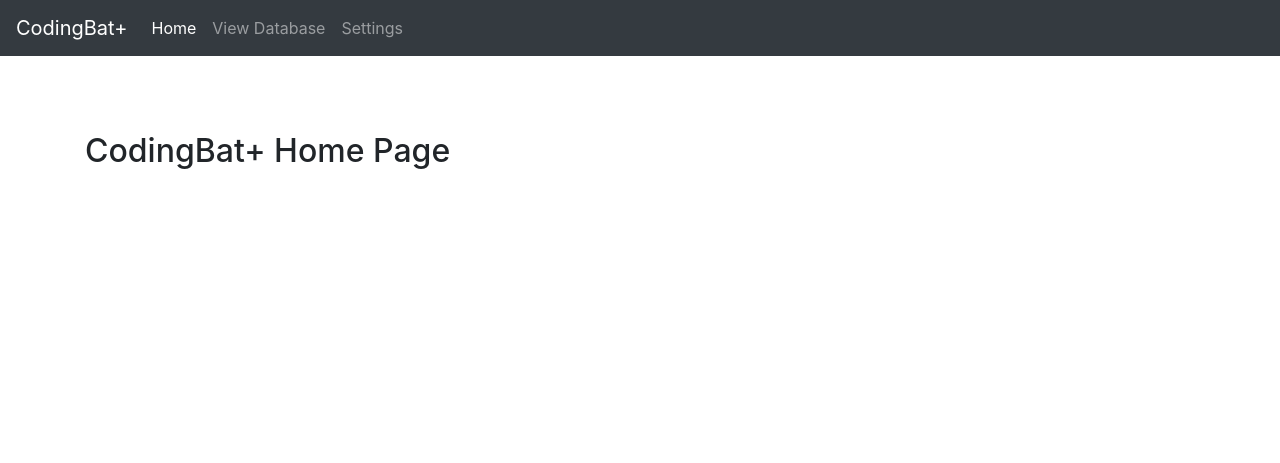
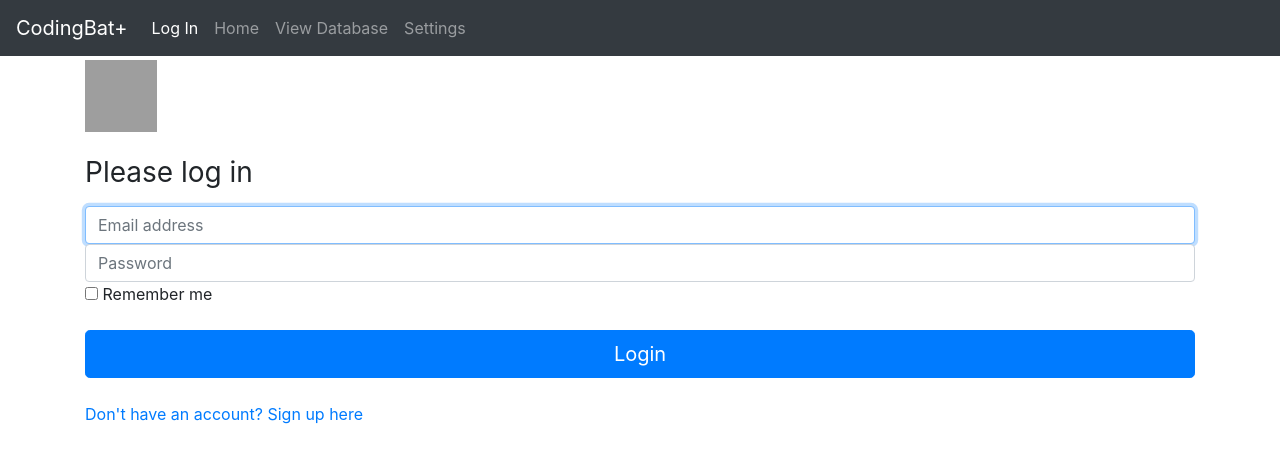
Before and after one commit to adamhorvitz/CodingBatPlus, a Flask app: page / in a window 1280 px wide. Shown: the top 463 px of the page. Run offline with Flask 2, Linux system fonts and the light colour scheme; grey boxes are pictures that could not be loaded.

Commit message:
Added ranking to the scrapes and started login/signup pages

```diff
--- a/app.py
+++ b/app.py
@@ -9,8 +9,6 @@ from flask import Flask, render_template, request, redirect, url_for, flash
 from flask_sqlalchemy import SQLAlchemy
 from requests import Session
 import time
-import atexit
-# from apscheduler.schedulers.background import BackgroundScheduler
 from datetime import datetime, date
 from flask_apscheduler import APScheduler
 
@@ -122,10 +120,28 @@ def database():
             # pprint(student.email + ", " + student.memo + ", " + str(student.points) + ", " + str(student.date))
             # db.session.add(student)
             db.session.add(scrape)
+
             emailList.append([email, memo, points])
 
         db.session.commit()
+        ranking()
+
         # pprint(emailList)
+
+
+def ranking():
+    date = Scrape.query.order_by(Scrape.date).first().date
+    scrapes = Scrape.query.order_by(Scrape.points.desc()).filter_by(date=date).all()
+    ranking = 1
+    for scrape in scrapes:
+        scrape.ranking = ranking
+        db.session.add(scrape)
+        # print(ranking)
+        ranking += 1
+    # ranking = []
+    # for i in scrapes:
+    #     ranking.append([i + 1])
+    db.session.commit()
 
 
 def print_date_time():
@@ -153,6 +169,7 @@ class Scrape(db.Model):
     points = db.Column(db.Float, nullable=False)
     date = db.Column(db.Date, default=date.today())
     student_id = db.Column(db.Integer, db.ForeignKey('student.id'), nullable=True)
+    ranking = db.Column(db.Integer, nullable=True)
 
     # student = db.relationship('Student', backref=db.backref('students', lazy=True))
 
@@ -169,13 +186,25 @@ class Category(db.Model):
 
 
 @app.route('/')
-def index():  # put application's code here
-    return render_template("index.html")
+def login():  # put application's code here
+    return render_template("login.html")
 
 
 @app.route('/settings', methods=['GET', 'POST'])
 def settings():
     return render_template("/settings.html")
+
+
+@app.route('/signup', methods=['GET', 'POST'])
+def signup():
+    if request.method == "GET":
+        return render_template("/signup.html")
+    # else:
+
+
+@app.route('/index', methods=['GET', 'POST'])
+def index():
+    return render_template("/index.html")
 
 
 @app.route('/database', methods=['GET', 'POST'])
--- a/templates/base.html
+++ b/templates/base.html
@@ -31,12 +31,15 @@
     <div class="collapse navbar-collapse" id="navbarCollapse">
       <ul class="navbar-nav mr-auto">
         <li class="nav-item active">
-          <a class="nav-link" href="/">Home <span class="sr-only">(current)</span></a>
+          <a class="nav-link" href="/">Log In <span class="sr-only">(current)</span></a>
         </li>
+          <li class="nav-item">
+          <a class="nav-link" href="/index">Home</a>
         <li class="nav-item">
           <a class="nav-link" href="/database">View Database</a>
         <li class="nav-item">
           <a class="nav-link" href="/settings">Settings</a>
+
       </ul>
     </div>
   </nav>
--- a/templates/database.html
+++ b/templates/database.html
@@ -13,7 +13,7 @@ CodingBat+ Database
 <table class="table">
   <thead>
     <tr>
-      <th scope="col">Ranking</th>
+      <th scope="col"><a href="/database/points" class="card-link">Ranking</a></b></th>
       <th scope="col">Memo</th>
       <th scope="col"><a href="/database" class="card-link">Email</a></b></th>
       <th scope="col"><a href="/database/points" class="card-link">Points</a></b></th>
@@ -24,7 +24,7 @@ CodingBat+ Database
   <tbody>
   {% for scrape in scrapes %}
     <tr>
-      <th scope="row">{{ scrape.student.id }}</th>
+      <th scope="row">{{ scrape.ranking }}</th>
       <td><b><a href="/student/{{ scrape.student.id }}" class="card-link">{{scrape.student.memo}}</a></b></td>
       <td><b>{{scrape.student.email}}</b></td>
         <td>{{scrape.points}}</td>
--- a/templates/index.html
+++ b/templates/index.html
@@ -9,7 +9,4 @@ Home Page
 <h2>CodingBat+ Home Page</h2><br>
 
 
-
-
-
 {% endblock %}
--- /dev/null
+++ b/templates/login.html
@@ -0,0 +1,30 @@
+{% extends 'base.html' %}
+{% block title %}
+Login page
+{% endblock %}
+
+{% block content %}
+
+<form class="form-login">
+  <img class="mb-4" src="/docs/4.6/assets/brand/bootstrap-solid.svg" alt="" width="72" height="72">
+  <h1 class="h3 mb-3 font-weight-normal">Please log in</h1>
+  <label for="inputEmail" class="sr-only">Email address</label>
+  <input type="email" id="inputEmail" class="form-control" placeholder="Email address" required autofocus>
+  <label for="inputPassword" class="sr-only">Password</label>
+  <input type="password" id="inputPassword" class="form-control" placeholder="Password" required>
+  <div class="checkbox mb-3">
+    <label>
+      <input type="checkbox" value="remember-me"> Remember me
+    </label>
+  </div>
+  <button class="btn btn-lg btn-primary btn-block" type="submit">Login</button>
+</form>
+<br>
+<th scope="col"><a href="/signup" class="card-link">Don't have an account? Sign up here</a></b></th>
+
+
+  </body>
+</html>
+
+
+{% endblock %}
--- a/templates/settings.html
+++ b/templates/settings.html
@@ -6,9 +6,8 @@ Settings
 
 {% block content %}
 
-<br><br><br>
 
-<h1>Settings</h1>
+<h1>CodingBat+ Settings</h1>
 
 
 {% endblock %}
```
Also changed, not shown: templates/signup.html (added, +26 -0 lines).
